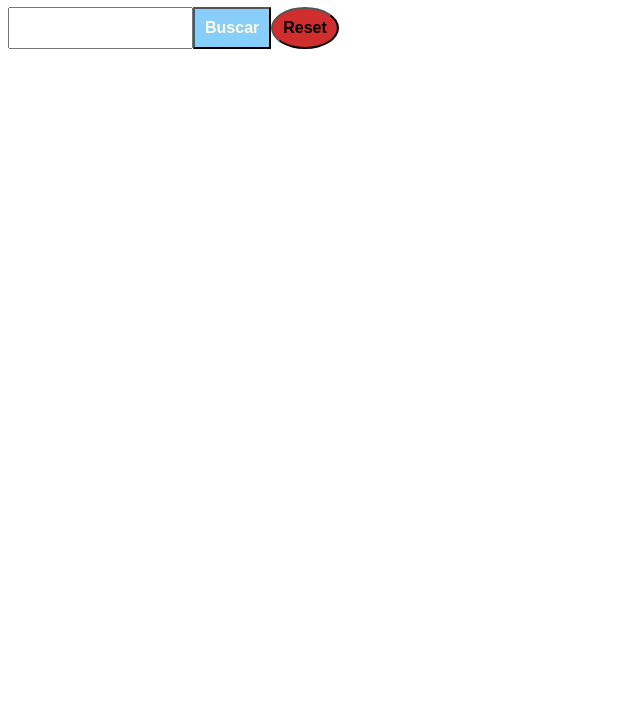
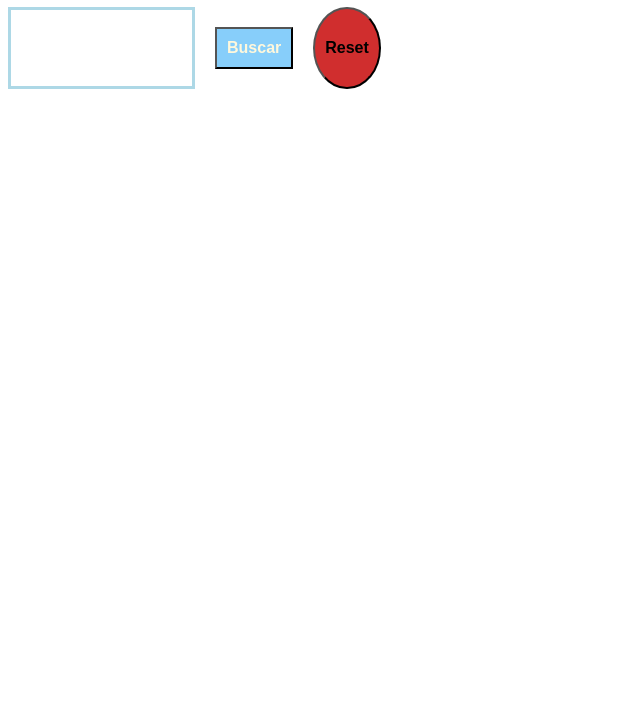
Before and after one commit to Adalab/modulo-2-evaluacion-final-zai-alvarez, a plain HTML site: page index.html in a window 1280 px wide. Shown: the part 73-800 px from the top of the page, without its empty margins (0-640 px from the left). Drawn offline with Linux system fonts and the light colour scheme.

Commit message:
input color

```diff
--- a/styles/main.css
+++ b/styles/main.css
@@ -35,6 +35,10 @@
 .form{
     display: flex;
 }
+#input{
+    border: solid;
+    color: lightblue;
+}
 .search{
     font-size: 16px;
     padding: 10px;
@@ -42,6 +46,7 @@
     color: cornsilk;
     font-weight: 600;
     cursor: pointer;
+    margin: 20px;
 }
 .search:hover {
     background-color: aquamarine;
```
